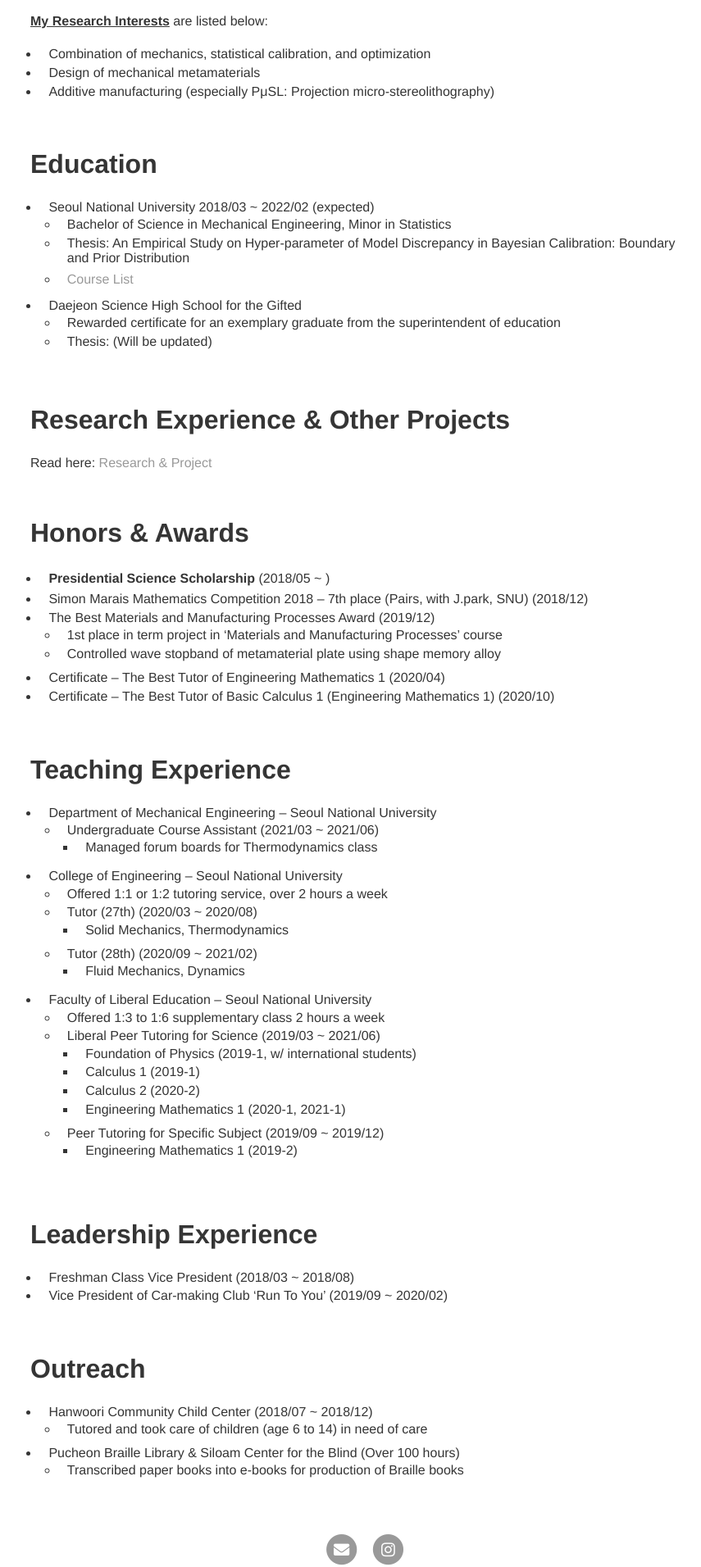
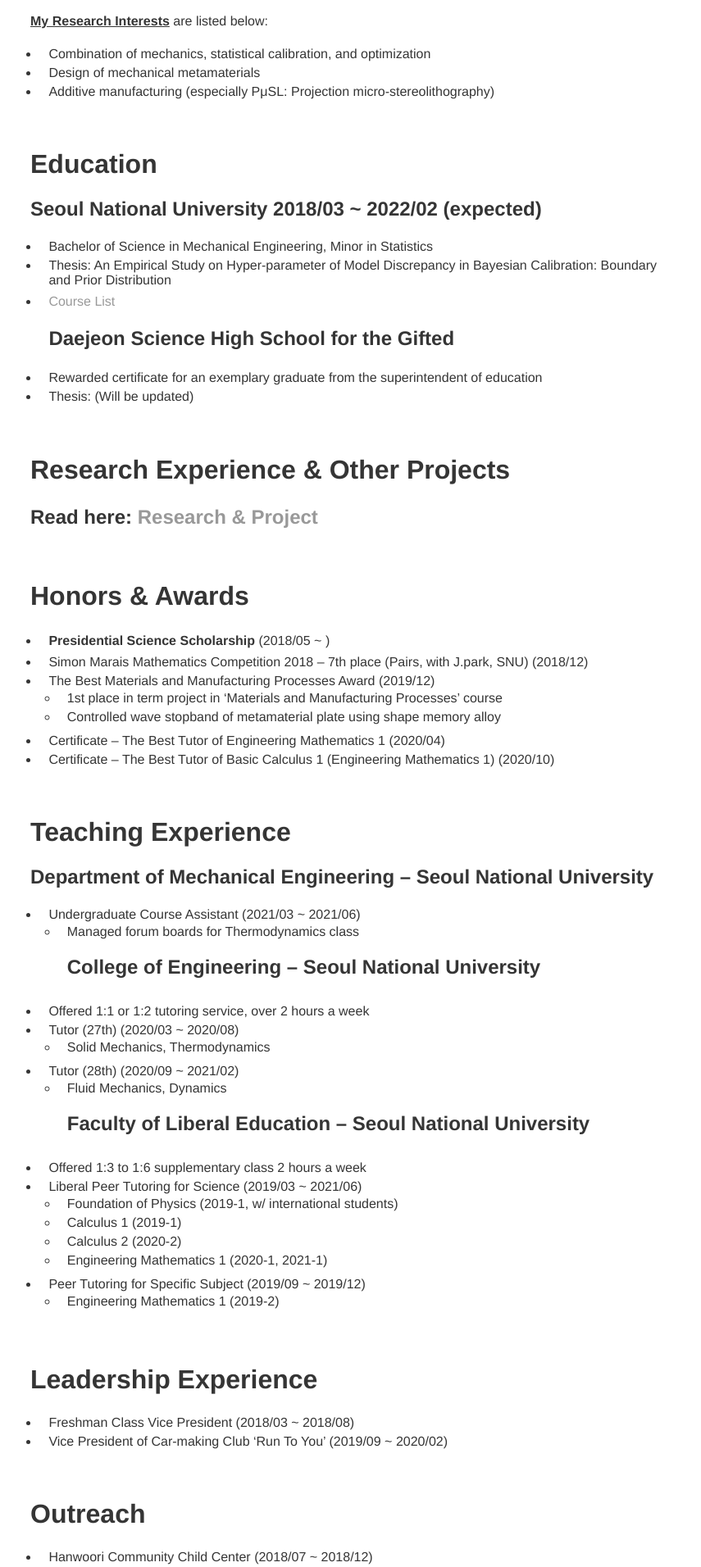
Before and after one commit to tpgml2612/CV, a Jekyll site: the page built from index.md, in a window 1280 px wide. Shown: the part 969-2881 px from the top of the page at 82% size, without its empty margins (203-1058 px from the left). Built offline with Jekyll 4.4.1, drawn with Linux system fonts in a browser that asks for light colours; our own code applies the rules of GitHub Pages for plain Markdown files.

```diff
--- a/index.md
+++ b/index.md
@@ -18,18 +18,18 @@ I want to experience a more expansive world since I was born in Korea and grew u
 <br/>
 
 # Education
-* Seoul National University 2018/03 ~ 2022/02 (expected)
+## Seoul National University 2018/03 ~ 2022/02 (expected)
   * Bachelor of Science in Mechanical Engineering, Minor in Statistics
   * Thesis: An Empirical Study on Hyper-parameter of Model Discrepancy in Bayesian Calibration: Boundary and Prior Distribution
   * <a href="https://tpgml2612.github.io/CV/courselist">Course List</a>
-* Daejeon Science High School for the Gifted
+## Daejeon Science High School for the Gifted
   * Rewarded certificate for an exemplary graduate from the superintendent of education
   * Thesis: (Will be updated)
 
 <br/>
 
 # Research Experience & Other Projects
-Read here: <a href="https://tpgml2612.github.io/CV/portfolio">Research & Project</a>
+## Read here: <a href="https://tpgml2612.github.io/CV/portfolio">Research & Project</a>
 
 <br/>
 
@@ -45,16 +45,16 @@ Read here: <a href="https://tpgml2612.github.io/CV/portfolio">Research & Project
 <br/>
 
 # Teaching Experience
-* Department of Mechanical Engineering – Seoul National University
+## Department of Mechanical Engineering – Seoul National University
   * Undergraduate Course Assistant (2021/03 ~ 2021/06)
     * Managed forum boards for Thermodynamics class
-* College of Engineering – Seoul National University
+## College of Engineering – Seoul National University
   * Offered 1:1 or 1:2 tutoring service, over 2 hours a week
   * Tutor (27th) (2020/03 ~ 2020/08)
     * Solid Mechanics, Thermodynamics
   * Tutor (28th) (2020/09 ~ 2021/02)
     * Fluid Mechanics, Dynamics
-* Faculty of Liberal Education – Seoul National University
+## Faculty of Liberal Education – Seoul National University
   * Offered 1:3 to 1:6 supplementary class 2 hours a week
   * Liberal Peer Tutoring for Science (2019/03 ~ 2021/06)
     * Foundation of Physics (2019-1, w/ international students)
```
